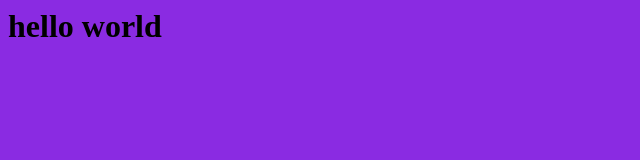
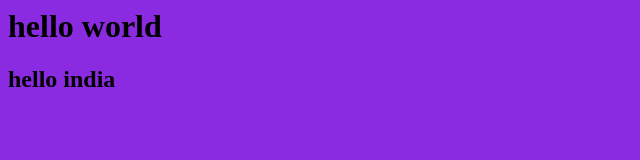
Before and after one commit to barkha5jain/gittry, a plain HTML site: page index.html in a window 1280 px wide. Shown: the whole page, without its empty margins (0-640 px from the left). Drawn offline with Linux system fonts and the light colour scheme.

Commit message:
make change

```diff
--- a/index.html
+++ b/index.html
@@ -9,5 +9,6 @@
     </head>
     <body>
         <h1>hello world</h1>
+        <h2>hello india</h2>
     </body>
 </html>
```
